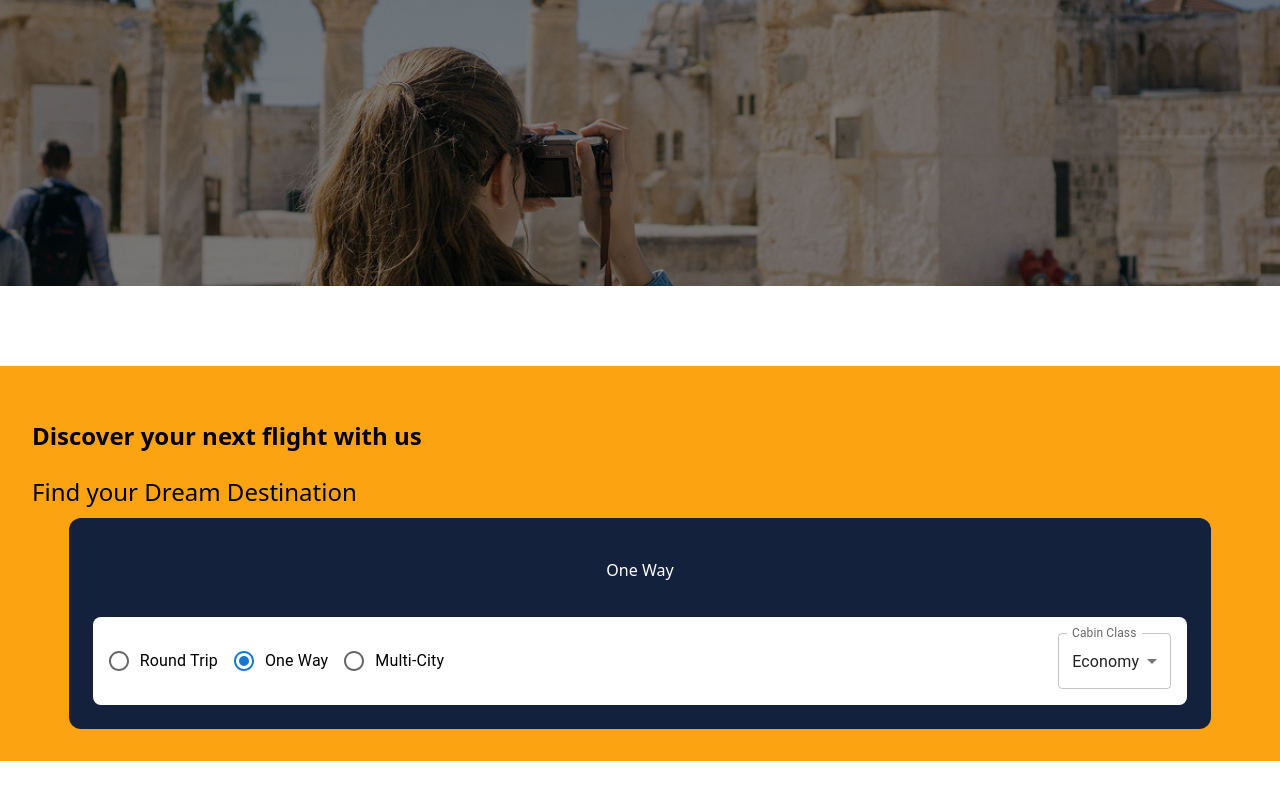
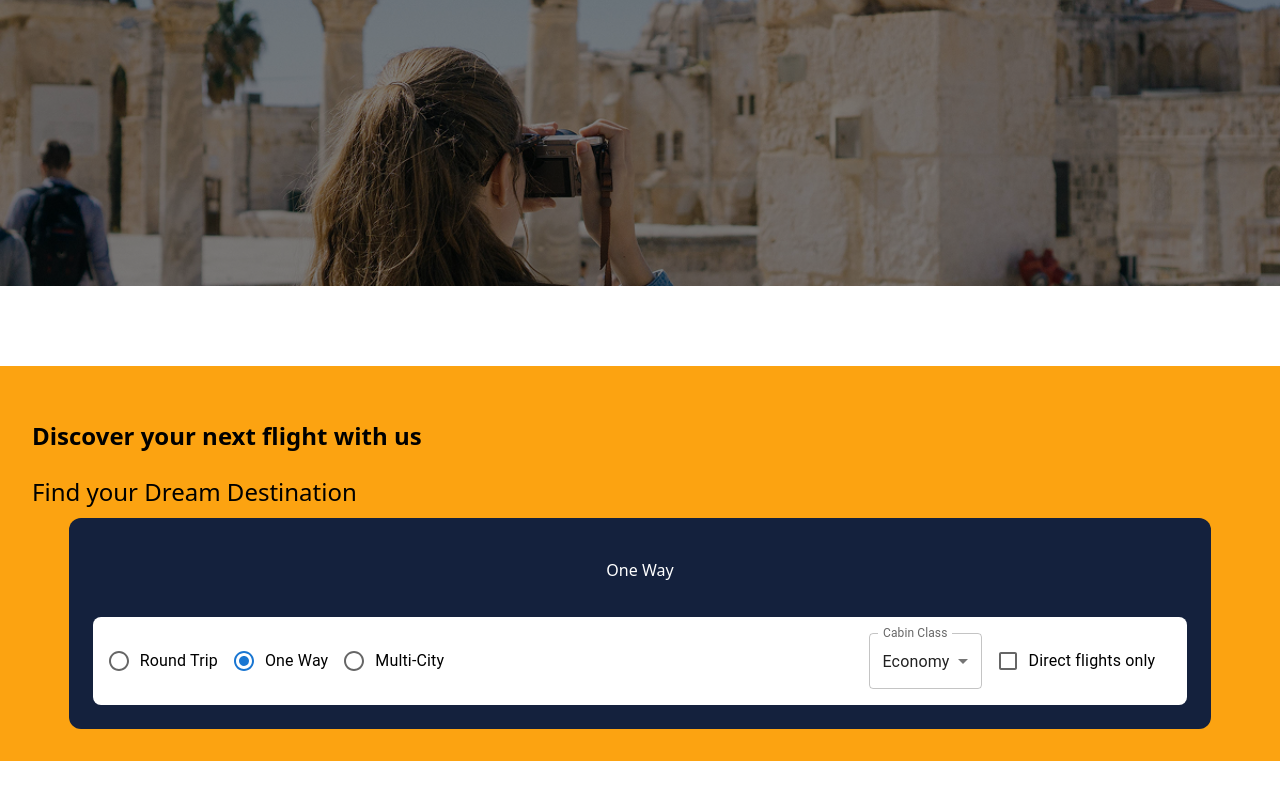
Before and after one commit to seal-000/travel-booking-app, a React (Vite) app in the folder travel-booking-app/: page / in a window 1280 px wide. Shown: the part 354-1154 px from the top of the page. Built offline with nearby package versions, Linux system fonts and the light colour scheme.

Commit message:
add trip option row

```diff
--- /dev/null
+++ b/travel-booking-app/src/components/fields/FormControlLabel.tsx
@@ -0,0 +1,24 @@
+import React from 'react';
+import { FormControlLabel as MuiFormControlLabel, Checkbox } from '@mui/material';
+
+interface FormControlLabelProps {
+    label: string;
+    checked: boolean;
+    onChange: (checked: boolean) => void;
+}
+
+const FormControlLabel: React.FC<FormControlLabelProps> = ({ label, checked, onChange }) => {
+    return (
+        <MuiFormControlLabel
+            control={
+                <Checkbox
+                    checked={checked}
+                    onChange={(e) => onChange(e.target.checked)}
+                />
+            }
+            label={label}
+        />
+    );
+};
+
+export default FormControlLabel;
--- a/travel-booking-app/src/components/fields/FormControl.tsx
+++ b/travel-booking-app/src/components/fields/FormControlMenu.tsx
@@ -1,14 +1,14 @@
 import React from 'react';
 import { Select, MenuItem, FormControl as MuiFormControl, InputLabel } from '@mui/material';
 
-interface FormControlProps {
+interface FormControlMenuProps {
     label: string;
     value: string;
     onChange: (value: string) => void;
     options: { label: string; value: string }[];
 }
 
-const FormControl: React.FC<FormControlProps> = ({ label, value, onChange, options }) => {
+const FormControlMenu: React.FC<FormControlMenuProps> = ({ label, value, onChange, options }) => {
     return (
         <MuiFormControl>
             <InputLabel>{label}</InputLabel>
@@ -27,4 +27,4 @@ const FormControl: React.FC<FormControlProps> = ({ label, value, onChange, optio
     );
 };
 
-export default FormControl;
+export default FormControlMenu;
--- a/travel-booking-app/src/components/flight-search/FlightSearchBox.tsx
+++ b/travel-booking-app/src/components/flight-search/FlightSearchBox.tsx
@@ -7,6 +7,7 @@ const FlightSearchBox = () => {
 
     const [tripType, setTripType] = useState('oneway');
     const [cabinClass, setCabinClass] = useState('economy');
+    const [directFlightsOnly, setDirectFlightsOnly] = useState(false);
 
     const getTripTypeLabel = () => {
     if (tripType === 'roundtrip') return 'Round Trip';
@@ -25,7 +26,10 @@ const FlightSearchBox = () => {
                 onTripTypeChange={setTripType}
                 cabinClass={cabinClass}
                 onCabinClassChange={setCabinClass}
+                directFlightsOnly={directFlightsOnly}
+                onDirectFlightsChange={setDirectFlightsOnly}
             />
+
         </Box>
     );
 
--- a/travel-booking-app/src/components/layout/TripOptionsRow.css
+++ b/travel-booking-app/src/components/layout/TripOptionsRow.css
@@ -18,3 +18,10 @@
     align-items: center;
   }
 }
+
+.trip-options-right {
+  display: flex;
+  flex-direction: row;
+  align-items: center;
+  gap: 1rem;                     /* gap: 4 means 4 * 0.25rem (usually), so 1rem */
+}
--- a/travel-booking-app/src/components/layout/TripOptionsRow.tsx
+++ b/travel-booking-app/src/components/layout/TripOptionsRow.tsx
@@ -1,16 +1,19 @@
 import React from 'react';
 import './TripOptionsRow.css';
 import TripTypeRadioGroup from '../fields/TripTypeRadioGroup';
-import FormControl from '../fields/FormControl';
+import FormControlMenu from '../fields/FormControlMenu';
+import FormControlLabel from '../fields/FormControlLabel';
 
 interface TripOptionsRowProps {
   tripType: string;
   onTripTypeChange: (value: string) => void;
   cabinClass: string;
   onCabinClassChange: (value: string) => void;
+  directFlightsOnly: boolean;
+  onDirectFlightsChange: (checked: boolean) => void;
 }
 
-const TripOptionsRow: React.FC<TripOptionsRowProps> = ({ tripType, onTripTypeChange, cabinClass, onCabinClassChange }) => {
+const TripOptionsRow: React.FC<TripOptionsRowProps> = ({ tripType, onTripTypeChange, cabinClass, onCabinClassChange, directFlightsOnly, onDirectFlightsChange }) => {
 
     const tripOptions = [
         { label: 'Round Trip', value: 'roundtrip' },
@@ -29,12 +32,22 @@ const TripOptionsRow: React.FC<TripOptionsRowProps> = ({ tripType, onTripTypeCha
     return (
         <div className="trip-options-row">
             <TripTypeRadioGroup value={tripType} onChange={onTripTypeChange} options={tripOptions} />
-            <FormControl
+
+            <div className='trip-options-right'>
+            <FormControlMenu
                 label="Cabin Class"
                 value={cabinClass}
                 onChange={onCabinClassChange}
                 options={cabinOptions}
             />
+            {tripType !== 'multicity' && (
+            <FormControlLabel
+                label="Direct flights only"
+                checked={directFlightsOnly}
+                onChange={onDirectFlightsChange}
+                />
+            )}
+            </div>
         </div>
     );
 };
```
